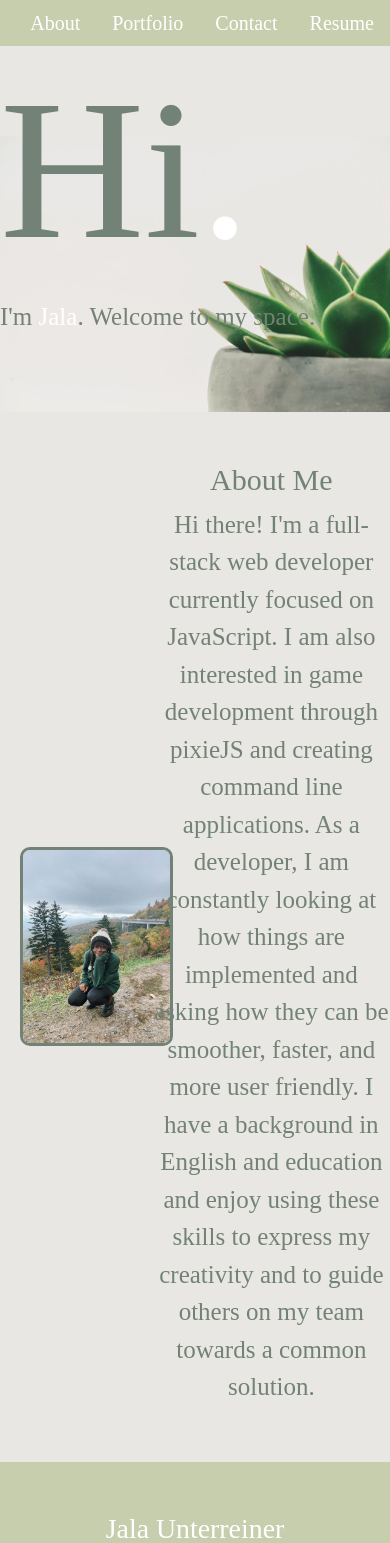
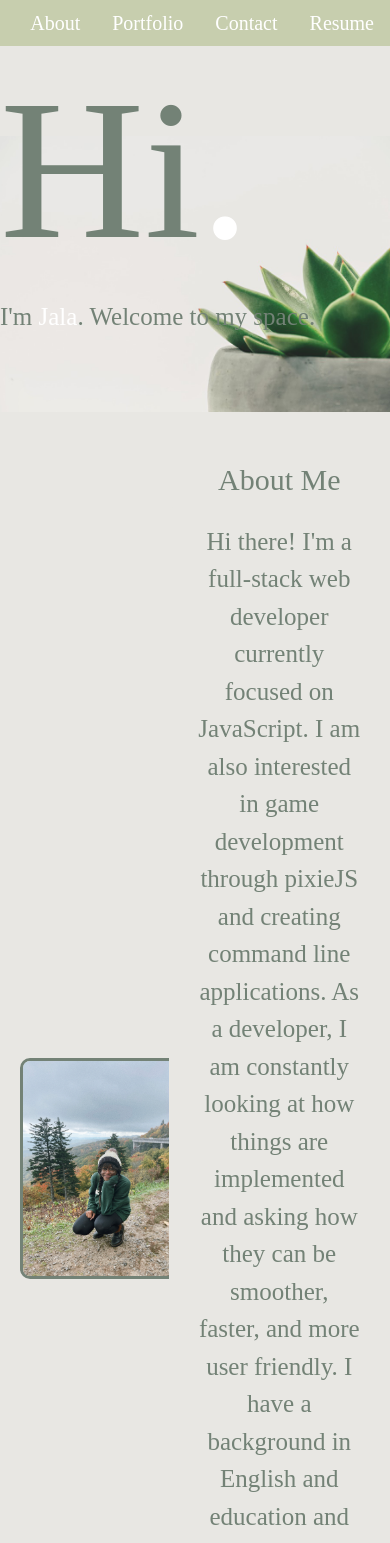
Before and after one commit to untjala/react-portfolio, a React (Create React App) app: page / in a window 390 px wide. Shown: the top 1543 px of the page. Built offline with nearby package versions, Linux system fonts and the light colour scheme; a web font is replaced by a local one.

Commit message:
turned section into card for better mobile response

```diff
--- a/src/components/Header/index.js
+++ b/src/components/Header/index.js
@@ -4,14 +4,16 @@ import jala from '../Header/mountain-jala.png'
 function Header() {
   return (
     <div className="row d-flex">
-      <div className="header container-fluid">
+      <div className="header ">
         <h1 className="intro">Hi<span className="period">.</span></h1>
         <p> I'm <span className="my-name">Jala</span>. Welcome to my space.</p>
       </div>
-      <div className="about-me">
+      <div className="about-me ">
         <img className="img-fluid" src={jala} alt="girl sitting on mountain"></img>
-        <h1 className="about">About Me</h1>
-        <p className="about-text">Hi there! I'm a full-stack web developer currently focused on JavaScript. I am also interested in game development through pixieJS and creating command line applications. As a developer, I am constantly looking at how things are implemented and asking how they can be smoother, faster, and more user friendly. I have a background in English and education and enjoy using these skills to express my creativity and to guide others on my team towards a common solution. </p>
+        <h1 className="about container-sm">About Me</h1>
+        <div className="text-card card container-sm">
+        <p className="card-body about-text">Hi there! I'm a full-stack web developer currently focused on JavaScript. I am also interested in game development through pixieJS and creating command line applications. As a developer, I am constantly looking at how things are implemented and asking how they can be smoother, faster, and more user friendly. I have a background in English and education and enjoy using these skills to express my creativity and to guide others on my team towards a common solution. </p>
+        </div>
       </div>
     </div>
   )
--- a/src/components/Header/style.css
+++ b/src/components/Header/style.css
@@ -63,3 +63,8 @@ img {
   font-size: 25px;
   font-family: 'Poppins, sans-serif';
 }
+.text-card {
+  background-color: #e8e7e3!important;
+  border-color: #e8e7e3!important;
+  color: #738276;
+}
```
